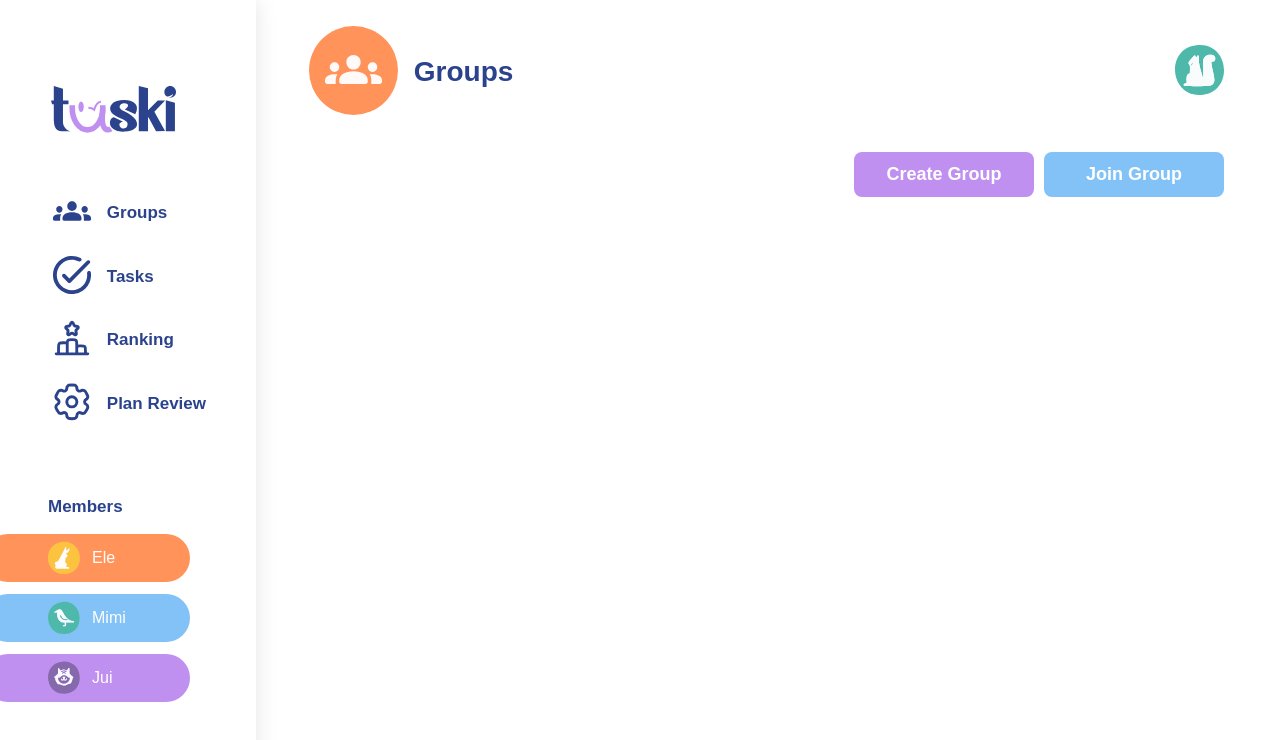
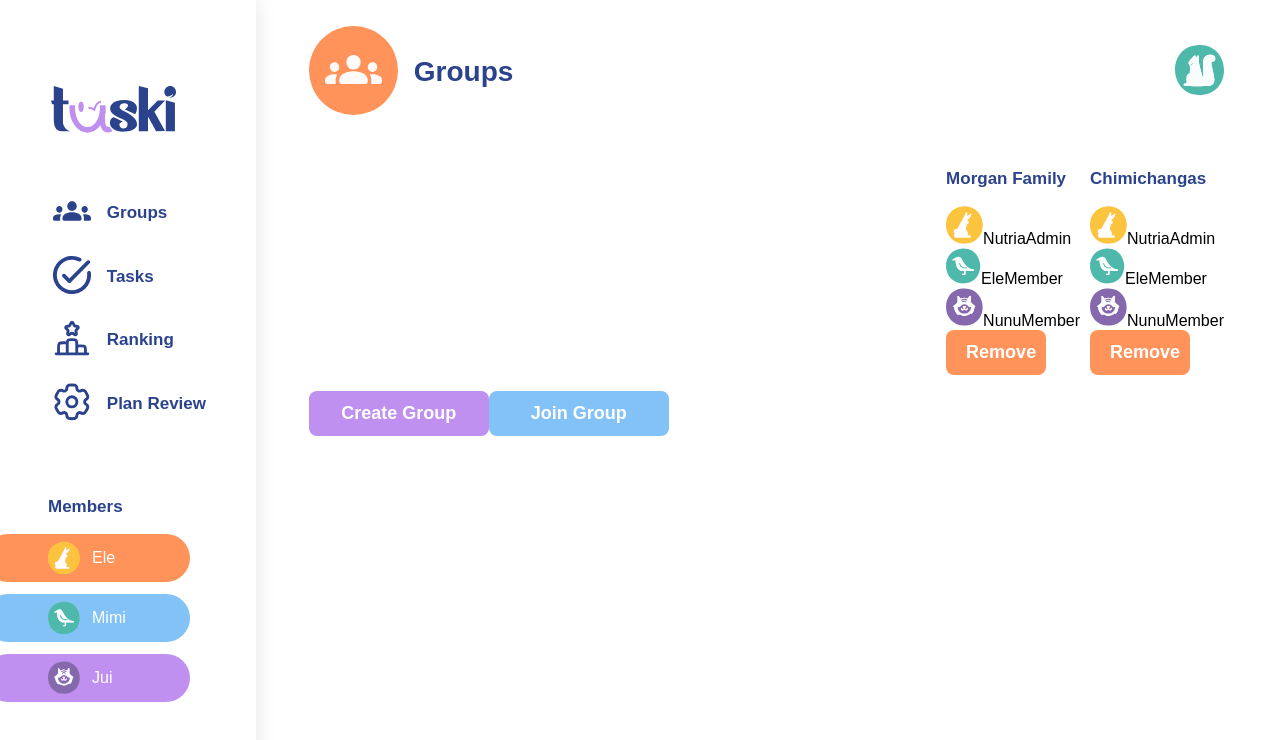
Before and after one commit to NikSala10/TaskiProject, a React (Vite) app: page / in a window 1280 px wide. Shown: the top 740 px of the page. Built offline with nearby package versions, Linux system fonts and the light colour scheme.

Commit message:
feat(components): complete Groups component and add css

```diff
--- a/src/components/GroupCard/GroupCard.tsx
+++ b/src/components/GroupCard/GroupCard.tsx
@@ -2,12 +2,34 @@ import type { GroupCardType } from "../../types/GroupCardType";
 import AvatarWithName from "../AvatarWithName/AvatarWithName";
 import Button from "../Button/Button";
 
-const GroupCard = ({groupName, namePlayer, rol, avatar}: GroupCardType) => {
+const GroupCard = ({groupName}: GroupCardType) => {
 
   return (
     <div>
         <h3>{groupName}</h3>
-        <AvatarWithName  avatar={avatar} namePlayer={namePlayer} rol={rol}/>
+        <AvatarWithName  avatar={
+            <svg width="37" height="38" viewBox="0 0 37 38" fill="none" xmlns="http://www.w3.org/2000/svg">
+            <path d="M16.1812 0.451458C41.1928 -2.40124 44.5284 35.5261 20.1233 37.6151C-4.28187 39.7041 -7.5501 3.15815 16.1812 0.451458ZM9.5773 31.4156H24.1665C24.5708 31.4156 24.9414 30.1127 24.3349 29.6972C23.7285 29.2816 21.9989 29.6972 21.2127 29.5512C21.763 27.5296 22.2235 26.8782 20.9881 24.9577C20.6961 24.5197 20.1233 24.3287 20.0447 24.2052C19.9211 23.9918 20.2356 19.5555 20.3367 19.2074C20.7298 17.9046 25.1099 16.8938 20.595 13.7154C23.6723 13.0864 25.1099 10.4808 25.2447 7.50458L21.2127 10.3011C20.9881 10.0316 21.6956 6.4264 20.2805 5.95469C17.7872 12.0082 14.2719 17.5339 11.2283 23.3067C9.34145 22.6665 7.40969 23.756 7.91509 25.9123C8.06109 26.53 8.7462 26.968 8.76866 27.5184C8.80236 28.3607 7.16261 30.8877 9.56606 31.4043L9.5773 31.4156Z" fill="#FCC43E"/>
+            <path d="M9.57722 31.416C7.17376 30.8993 8.82474 28.3723 8.77982 27.53C8.75736 26.9684 8.07225 26.5417 7.92625 25.9239C7.40962 23.7676 9.34138 22.6782 11.2394 23.3183C14.2831 17.5568 17.7984 12.0199 20.2917 5.96631C21.7068 6.42678 20.9992 10.0432 21.2238 10.3127L25.2558 7.5162C25.121 10.4924 23.6835 13.098 20.6061 13.727C25.121 16.9054 20.7521 17.9162 20.3478 19.219C20.2467 19.5672 19.9323 23.9922 20.0558 24.2168C20.1232 24.3404 20.7072 24.5313 20.9992 24.9693C22.2459 26.8898 21.7742 27.5412 21.2238 29.5628C21.9988 29.6976 23.7621 29.3045 24.3461 29.7088C24.9301 30.1131 24.5819 31.4272 24.1776 31.4272H9.58846L9.57722 31.416Z" fill="#FFFCFA"/>
+            </svg>}
+            namePlayer="Nutria" rol="Admin" />
+        <AvatarWithName  avatar={
+            <svg width="35" height="36" viewBox="0 0 35 36" fill="none" xmlns="http://www.w3.org/2000/svg">
+            <path d="M15.0589 0.738201C38.3357 -1.91663 41.44 33.3801 18.7276 35.3242C-3.98486 37.2683 -7.02643 3.25716 15.0589 0.738201ZM19.4592 22.9071H27.6955C28.0613 22.9071 28.3435 22.0814 27.8418 21.6006C27.3819 21.1512 25.2079 21.0675 24.1731 20.6495C21.5287 19.5729 18.9366 16.4895 17.3688 14.1587C16.1354 12.3191 15.132 8.84904 12.6653 8.73406C11.4633 8.6818 7.85736 10.7513 6.8226 11.5561C6.5822 11.7443 6.30002 11.5561 6.4568 12.2146H9.63422C9.54015 17.378 11.6829 23.7537 18.0168 22.9071C17.9437 23.3879 18.1214 25.6978 18.0168 25.8023C17.8182 25.9905 15.571 25.2693 15.9891 26.9521C20.1386 27.3911 19.5219 26.5026 19.4592 22.9071Z" fill="#4EB9AA"/>
+            <path d="M19.459 22.9074C19.5322 26.503 20.1384 27.3914 15.9889 26.9524C15.5709 25.2696 17.8181 25.9908 18.0167 25.8027C18.1212 25.6981 17.9435 23.3987 18.0167 22.9074C11.6931 23.754 9.53998 17.3887 9.63405 12.2149H6.45663C6.2894 11.5564 6.58203 11.7446 6.82243 11.5564C7.85719 10.7516 11.4632 8.68211 12.6652 8.73437C15.1319 8.84934 16.1353 12.3194 17.3686 14.159C18.9364 16.4898 21.5181 19.5732 24.1729 20.6498C25.2077 21.0679 27.3817 21.1515 27.8416 21.6009C28.3329 22.0817 28.0507 22.9074 27.6953 22.9074H19.459ZM20.9014 19.4373C18.6124 19.4791 16.3966 19.4373 14.996 17.3992C14.8288 17.1588 13.47 13.6887 13.1042 15.5491C13.0205 15.9463 13.9403 17.7127 14.2643 18.1413C15.9053 20.3362 18.3511 20.5034 20.9119 20.3049V19.4373H20.9014Z" fill="#F9FCFD"/>
+            <path d="M20.9016 19.4373V20.3048C18.3409 20.5034 15.9055 20.3361 14.2541 18.1412C13.9301 17.7127 13.0207 15.9463 13.0939 15.5491C13.4597 13.6886 14.8289 17.1587 14.9857 17.3991C16.3863 19.4477 18.6022 19.4895 20.8912 19.4373H20.9016Z" fill="#4EB9AA"/>
+            </svg>}
+            namePlayer="Ele" rol="Member" />
+        <AvatarWithName  avatar={
+            <svg width="37" height="38" viewBox="0 0 37 38" fill="none" xmlns="http://www.w3.org/2000/svg">
+            <path d="M15.804 0.567323C41.3181 -2.32337 44.0525 35.0994 20.6144 37.4656C-4.53129 40.0103 -7.31038 3.19016 15.804 0.567323ZM11.5517 8.19028V14.2061C11.5517 14.4851 8.0025 17.6994 7.37748 18.0566C6.67434 19.4071 7.91321 18.7932 8.11411 19.0164C8.21456 19.128 8.4601 21.3379 8.68332 22.0076C9.09628 23.2576 10.7258 26.4497 12.0763 26.6506C12.5562 26.7175 13.0026 26.3939 13.4825 26.4608C14.6656 26.6282 16.284 27.9341 18.1813 27.9452C20.6256 27.9564 21.6859 26.7956 23.5051 26.1706C25.0565 25.6349 25.3913 26.5055 26.8088 24.53C28.1369 22.6772 27.9695 21.1259 28.5499 19.2173C28.6503 18.8937 29.387 19.0834 29.1526 18.224C29.0856 17.945 25.4136 15.311 24.9784 14.3511C24.4203 13.1234 25.3802 8.19028 24.3422 7.87777C22.9582 7.46481 22.5564 10.4671 21.8533 10.6234C21.6859 10.668 19.5876 9.74165 18.505 9.70817C17.0875 9.66353 14.7326 10.6457 14.5317 10.6011C13.6053 10.4336 13.3598 7.52062 11.5629 8.17912L11.5517 8.19028Z" fill="#8569AC"/>
+            <path d="M11.5517 8.18986C13.3486 7.54253 13.5942 10.4444 14.5205 10.6118C14.7214 10.6453 17.0875 9.66312 18.4938 9.71892C19.5764 9.7524 21.6747 10.6788 21.8421 10.6341C22.5453 10.4779 22.9471 7.4644 24.331 7.88852C25.3578 8.20103 24.4092 13.1342 24.9672 14.3619C25.4025 15.3106 29.0633 17.9557 29.1414 18.2348C29.3646 19.0941 28.628 18.9044 28.5387 19.2281C27.9583 21.1255 28.1369 22.6768 26.7976 24.5407C25.3802 26.5162 25.0453 25.6457 23.4939 26.1814C21.6859 26.8064 20.6144 27.9671 18.1702 27.956C16.2839 27.9448 14.6544 26.639 13.4714 26.4716C12.9915 26.4046 12.5339 26.7283 12.0651 26.6613C10.7146 26.4716 9.08511 23.2684 8.67216 22.0183C8.44894 21.3375 8.20339 19.1388 8.10294 19.0272C7.90205 18.804 6.66318 19.4178 7.36632 18.0673C7.99134 17.7102 11.5405 14.4958 11.5405 14.2168V8.20103L11.5517 8.18986ZM21.0497 11.6498C20.3465 10.4109 16.8308 10.6006 15.6366 11.4935C13.0138 13.4244 17.9916 11.6386 18.1925 11.6386C18.8398 11.6386 22.0877 13.4913 21.0497 11.6609V11.6498ZM20.1903 14.3619C21.3287 13.1342 16.8308 11.9623 16.1947 13.6029C15.6031 15.1208 17.4335 13.7257 18.1925 13.7257C18.8175 13.7257 20.0229 14.5516 20.2015 14.3619H20.1903ZM25.1235 18.9937C22.4002 19.6187 22.6234 18.1901 21.2171 17.1856C19.4983 15.9691 17.6679 15.9579 15.8822 17.007C14.0964 18.0562 14.208 19.6299 11.5405 18.9937C12.0205 27.7997 24.6324 27.8109 25.1123 18.9937H25.1235Z" fill="#F9FBFE"/>
+            <path d="M25.1234 18.9938C24.6323 27.811 12.0204 27.7999 11.5516 18.9938C14.2191 19.63 14.1968 18.0117 15.8933 17.0072C17.5897 16.0027 19.5094 15.9692 21.2282 17.1858C22.6345 18.1903 22.4001 19.6189 25.1346 18.9938H25.1234ZM19.8777 18.0675C19.2416 18.1233 16.9424 17.7885 16.7861 18.5362C16.6745 19.0943 18.6054 20.6903 17.2214 21.1256C15.4803 21.6725 16.4401 19.4849 14.9446 19.9202C14.7883 21.0698 15.4357 22.3198 16.6634 22.3868C17.4223 22.4203 17.9134 21.7841 18.438 21.8399C19.2862 21.918 20.0117 23.0788 21.284 21.7953C22.4448 20.6233 21.3956 19.1166 20.8041 20.1434C20.6702 20.3778 20.8487 20.947 20.3242 21.1368C17.6902 22.0966 20.3019 18.5028 19.8889 18.0786L19.8777 18.0675Z" fill="#8569AC"/>
+            <path d="M21.0495 11.6499C22.0875 13.4803 18.8397 11.6276 18.1923 11.6276C17.9803 11.6276 13.0136 13.4245 15.6365 11.4825C16.8418 10.6008 20.3576 10.411 21.0495 11.6387V11.6499Z" fill="#8569AC"/>
+            <path d="M20.1903 14.3622C20.0118 14.5519 18.8064 13.726 18.1814 13.726C17.4224 13.726 15.6032 15.1211 16.1835 13.6032C16.8197 11.9625 21.3176 13.1345 20.1792 14.3622H20.1903Z" fill="#8569AC"/>
+            <path d="M19.8777 18.0677C20.2907 18.4918 17.679 22.0857 20.313 21.1258C20.8487 20.9361 20.659 20.3669 20.7929 20.1325C21.3956 19.1057 22.4336 20.6124 21.2728 21.7843C20.0005 23.0678 19.2639 21.9183 18.4268 21.829C17.9022 21.7732 17.4111 22.4205 16.6522 22.3759C15.4245 22.3089 14.7771 21.0589 14.9334 19.9093C16.429 19.474 15.4691 21.6616 17.2102 21.1147C18.5942 20.6794 16.6634 19.0945 16.775 18.5253C16.9312 17.7775 19.2192 18.1124 19.8666 18.0565L19.8777 18.0677Z" fill="#FEF6F8"/>
+            </svg>}
+            namePlayer="Nunu" rol="Member" />
         <Button text="Remove" color="#FF935A" width="100px" />
     </div>
   );
--- a/src/pages/Groups/Groups.tsx
+++ b/src/pages/Groups/Groups.tsx
@@ -1,4 +1,5 @@
 import Button from "../../components/Button/Button";
+import GroupCard from "../../components/GroupCard/GroupCard";
 import { useSetPageInfo } from "../../hook/UseSetPage";
 import "./Groups.css";
 
@@ -8,6 +9,10 @@ const Groups = () => {
   return (
     <>
       <div className="btns">
+        <GroupCard groupName="Morgan Family" />
+        <GroupCard groupName="Chimichangas" />
+      </div>
+      <div className="groupButtons">
         <Button text="Create Group" color="#C090F0" width="180px" />
         <Button text="Join Group" color="#82C2F6" width="180px" />
       </div>
--- a/src/types/GroupCardType.tsx
+++ b/src/types/GroupCardType.tsx
@@ -2,7 +2,7 @@ import type { ReactNode } from "react";
 
 export type  GroupCardType = {
   groupName?: string;
-  avatar: ReactNode;
-  namePlayer: string;
-  rol: "admin" | "user";
+  avatar?: ReactNode;
+  namePlayer?: string;
+  rol?: "Admin" | "Member";
 }
```
